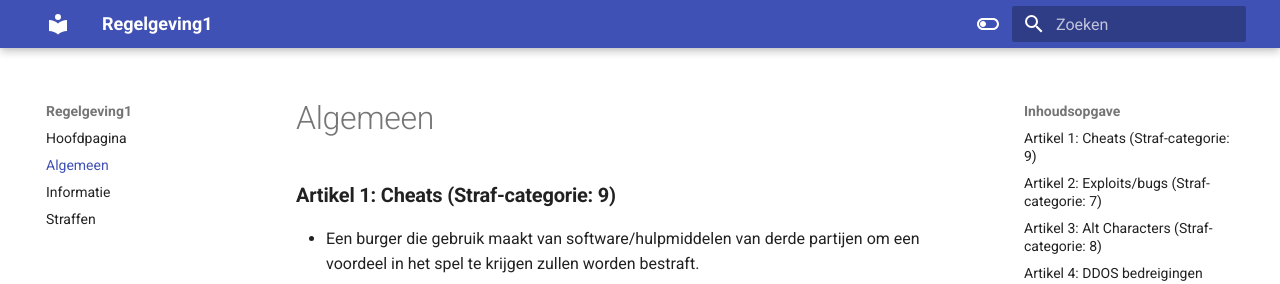
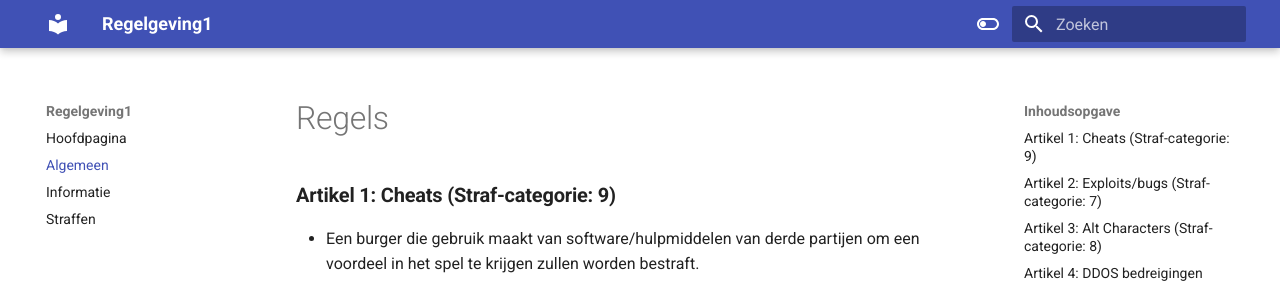
Before and after one commit to ZuiderVeenRP/apv, an MkDocs documentation site: the page built from docs/algemeen.md, in a window 1280 px wide and 900 px high. Shown: the top 284 px of the window. Built offline with MkDocs 1.6.1 and Material for MkDocs 9.7.7, drawn with Linux system fonts in a browser that asks for light colours; comment, search, counter and statistics services are not loaded.

Commit message:
Update algemeen.md

```diff
--- a/docs/algemeen.md
+++ b/docs/algemeen.md
@@ -1,4 +1,4 @@
-# Algemeen
+# Regels
 
 ### **Artikel 1: Cheats** 		      			**(Straf-categorie: 9)**
    - Een burger die gebruik maakt van software/hulpmiddelen van derde partijen om een voordeel in het spel te krijgen zullen worden bestraft.</br>
```
